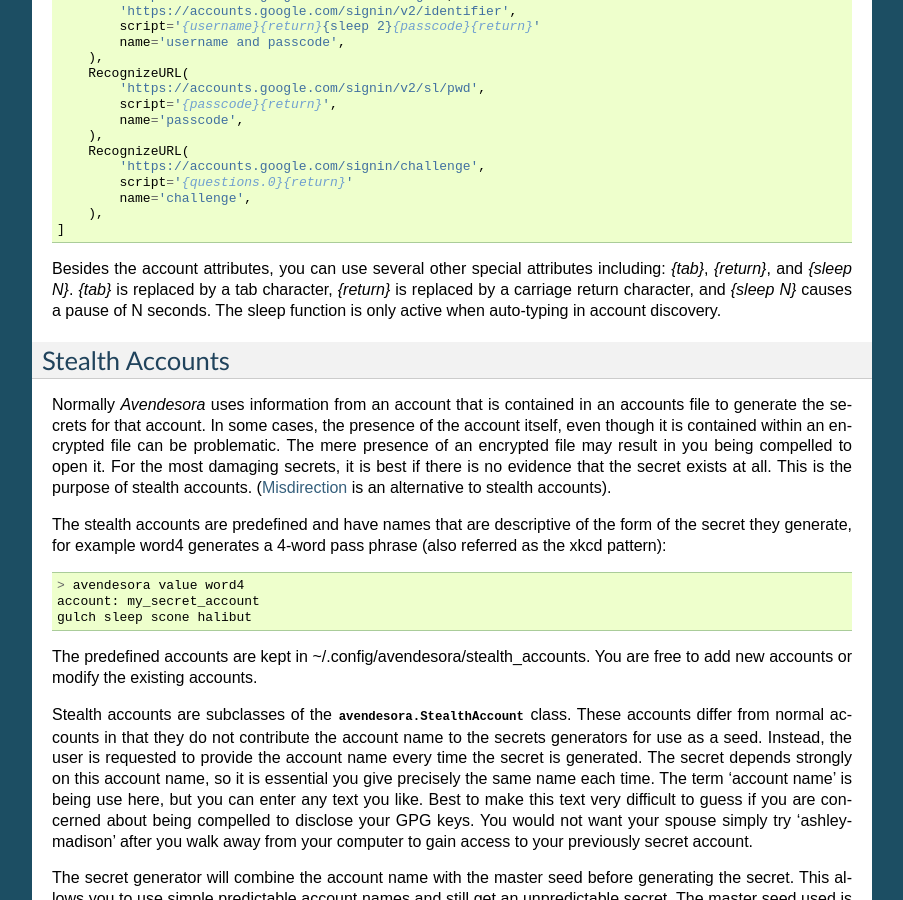
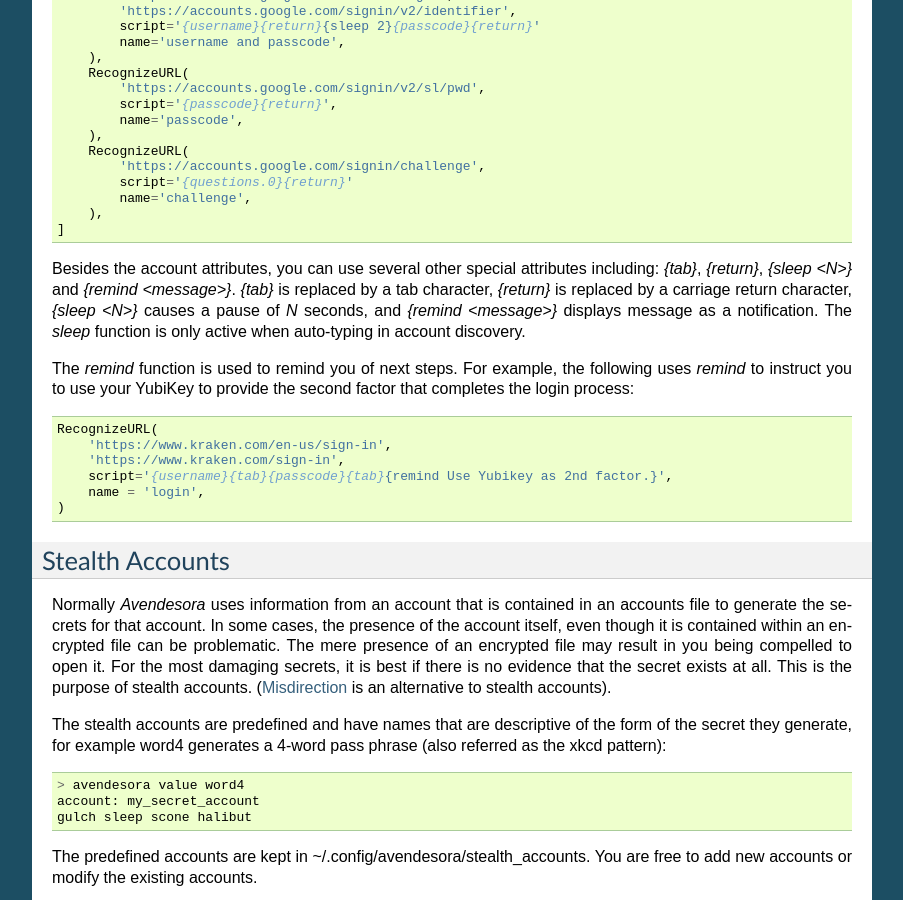
Before and after one commit to KenKundert/avendesora, a Sphinx documentation site: the page built from doc/advanced.rst, in a window 1280 px wide and 900 px high, scrolled down 13545 px. Shown: the whole window, without its empty margins (198-1101 px from the left). Built offline with Sphinx 7.4.7, drawn with Linux system fonts in a browser that asks for light colours.

Commit message:
Add remind feature to scripts.

```diff
--- a/doc/advanced.rst
+++ b/doc/advanced.rst
@@ -879,6 +879,10 @@ Schwab.
 
 .. index::
     single: scripts
+    single: tab (in script)
+    single: return (in script)
+    single: sleep (in script)
+    single: remind (in script)
 
 .. _scripts:
 
@@ -996,10 +1000,24 @@ recognize Gmail:
     ]
 
 Besides the account attributes, you can use several other special attributes
-including: *{tab}*, *{return}*, and *{sleep N}*.  *{tab}* is replaced by a tab
-character, *{return}* is replaced by a carriage return character, and *{sleep
-N}* causes a pause of N seconds. The sleep function is only active when
+including: *{tab}*, *{return}*, *{sleep <N>}* and *{remind <message>}*.  *{tab}*
+is replaced by a tab character, *{return}* is replaced by a carriage return
+character, *{sleep <N>}* causes a pause of *N* seconds, and *{remind <message>}*
+displays message as a notification.  The *sleep* function is only active when
 auto-typing in account discovery.
+
+The *remind* function is used to remind you of next steps. For example, the
+following uses *remind* to instruct you to use your YubiKey to provide the
+second factor that completes the login process:
+
+.. code-block:: python
+
+    RecognizeURL(
+        'https://www.kraken.com/en-us/sign-in',
+        'https://www.kraken.com/sign-in',
+        script='{username}{tab}{passcode}{tab}{remind Use Yubikey as 2nd factor.}',
+        name = 'login',
+    )
 
 
 .. index::
--- a/doc/releases.rst
+++ b/doc/releases.rst
@@ -4,6 +4,7 @@ Releases
 **Latest Development Version**:
     | Version: 1.14.0
     | Released: 2019-04-28
+    - add *remind* script command.
 
 **1.14 (2019-04-28)**:
     - Allow title recognizers to be functions.
--- a/setup.py
+++ b/setup.py
@@ -24,7 +24,7 @@ setup(
         'arrow',
         'cryptography',
         'docopt',
-        'inform>=1.16',
+        'inform>=1.17',
         #'pygobject',
             # pygobject seems broken in pypi. You can try uncommenting the above
             # and see if it works. Otherwise, do the following:
```
Also changed, not shown: 2 other files.
